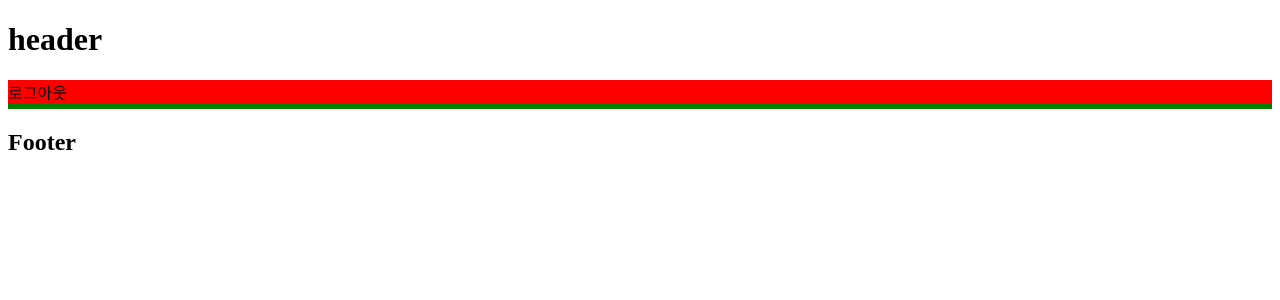
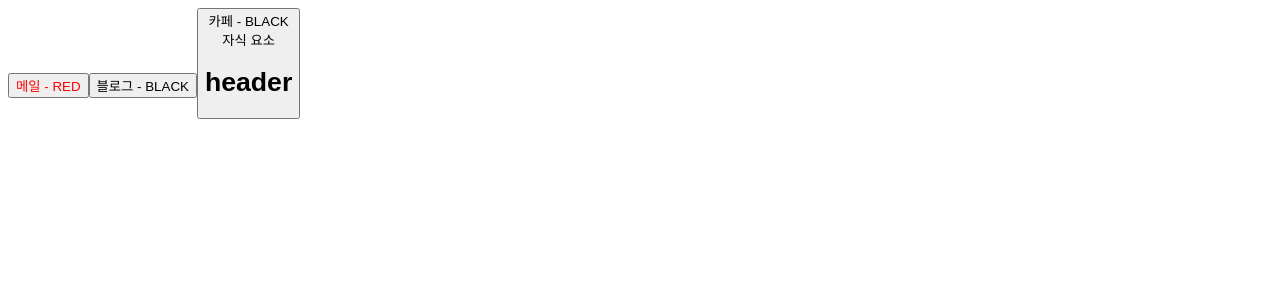
Before and after one commit to hoonjo123/React, a React (Vite) app: page / in a window 1280 px wide. Shown: the top 300 px of the page. Built offline with nearby package versions, Linux system fonts and the light colour scheme.

Commit message:
feat:Props로 데이터 전달하기

```diff
--- a/src/App.jsx
+++ b/src/App.jsx
@@ -1,14 +1,23 @@
 import './App.css';
+import Button from './components/Button';
 import Header from './components/Header';
-import Main from './components/Main';
-import Footer from './components/Footer';
 
 function App() {
+  const buttonProps = {
+    text: '메일',
+    color: 'red',
+    a: 1,
+    b: 2,
+    c: 3,
+  };
   return (
     <>
-      <Header />
-      <Main />
-      <Footer />
+      <Button {...buttonProps} />
+      <Button text={'블로그'} />
+      <Button text={'카페'}>
+        <div>자식 요소</div>
+        <Header />
+      </Button>
     </>
   );
 }
--- /dev/null
+++ b/src/components/Button.jsx
@@ -0,0 +1,10 @@
+const Button = ({ children, text, color = 'black' }) => {
+  return (
+    <button style={{ color: color }}>
+      {text} - {color.toUpperCase()}
+      {children}
+    </button>
+  );
+};
+
+export default Button;
```
